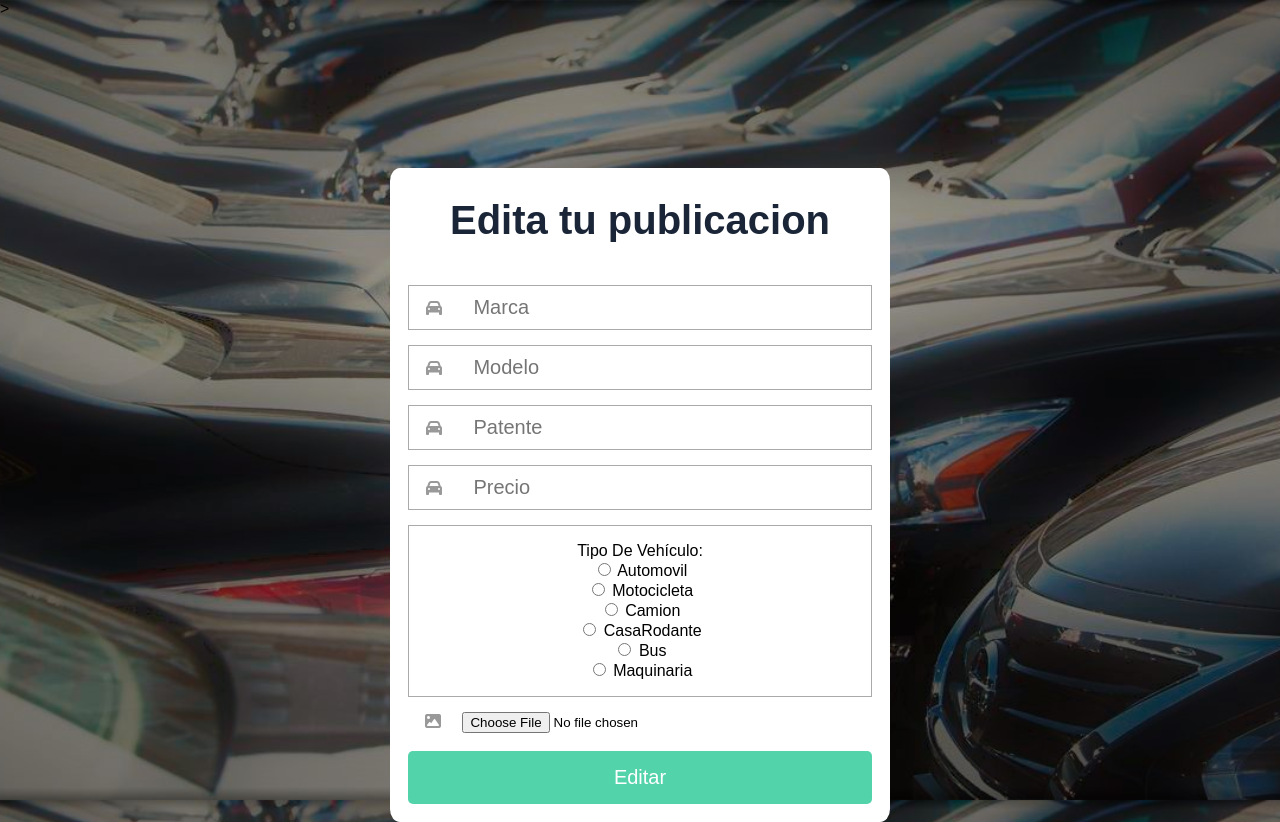
After one commit to b3divere/T1--seaccion-2---pagina-venta-de-autos, a PHP site: page /editar_pvehiculo.php?id=1 in a window 1280 px wide. The commit adds this page. Run offline with PHP 8.4, Linux system fonts and the light colour scheme; data that the repository does not hold is empty; some libraries are stand-ins or nearby versions.

Commit message:
Editar Publicación usuario

```diff
--- a/datosusuario.php
+++ b/datosusuario.php
@@ -156,7 +156,7 @@ if(!isset($_SESSION['usuario'])){
                                 </tr>
                             </tbody>
                          </table>
-						<h2>Vehiculos Publicados</h2>
+						<h1>Vehiculos Publicados</h1>
 
                         <table class="table"  >
                             <thead class="table-dark">
@@ -181,7 +181,7 @@ if(!isset($_SESSION['usuario'])){
                                     <th><?php echo $row['precio']?></th>
                                     <th><?php echo $row['imagenes']?></th>
                                     <th>
-                                        <a href="#"
+                                        <a href="editar_pvehiculo.php?id=<?php echo $row['id_vehiculo']?>"
                                         class="btn btn-warning">Editar</a>
                                     </th>
                                     <th>
--- /dev/null
+++ b/editar_pvehiculo.php
@@ -0,0 +1,78 @@
+<?php
+
+include("db.php");
+$con=conn();
+
+$id_vehiculo = $_GET['id'];
+
+$sql="SELECT * FROM vehiculos WHERE id_vehiculo = '$id_vehiculo'";
+
+$query=mysqli_query($con,$sql);
+
+$row=mysqli_fetch_array($query);
+?>
+
+<!DOCTYPE html>
+<html lang="es">
+<head>
+	<meta charset="UTF-8">
+	<title>Editar Publicacion</title>
+	<meta name="viewport" content="width=device-width, user-scalable=yes, initial-scale=1.0, maximum-scale=3.0, minimum-scale=1.0">
+    <script src="https://kit.fontawesome.com/f810ecf29a.js" crossorigin="anonymous"></script> >
+	<link rel="stylesheet" href="estilos.css">
+    <link rel="shortcut icon" type= "image/x-icon" href="images/favicon.ico">
+
+</head>
+<body>
+ <form action="editar_publicacion.php" method="POST" class="formulario">
+
+    <h1>Edita tu publicacion</h1>
+
+    <div class="contenedor">
+        <input type= "hidden" name="id_vehiculo" value="<?php echo $row['id_vehiculo']?> ">
+
+        <div class="input-contenedor">
+            <i class="fas fa-car icon"></i>
+            <input type="text" name="marca" placeholder="Marca" value= "<?php echo $row['marca']?>" Required >
+
+        </div>
+        <div class="input-contenedor">
+            <i class="fas fa-car icon"></i>
+            <input type="text" name="modelo" placeholder="Modelo" value= "<?php echo $row['modelo']?>" Required >
+
+        </div>
+
+        <div class="input-contenedor">
+            <i class="fas fa-car icon"></i>
+            <input type="text" name="patente" placeholder="Patente" value= "<?php echo $row['patente']?>" Required >
+
+        </div>
+
+        <div class="input-contenedor">
+            <i class="fas fa-car icon"></i>
+            <input type="text" name="precio" placeholder="Precio" value= "<?php echo $row['precio']?>" Required >
+
+        </div>
+        <div class="input-contenedor">
+        <p>
+            Tipo De Vehículo:<br>
+
+            <input type="radio" name="Vehiculo" value="Automovil" Required > Automovil <br>
+            <input type="radio" name="Vehiculo" value="Motocicleta"> Motocicleta <br>
+            <input type="radio" name="Vehiculo" value="Camion"> Camion <br>
+            <input type="radio" name="Vehiculo" value="CasaRodante"> CasaRodante <br>
+            <input type="radio" name="Vehiculo" value="Bus"> Bus <br>
+            <input type="radio" name="Vehiculo" value="Maquinaria"> Maquinaria <br>
+
+        </div>
+        <div >
+            <i class="fas fa-image icon"></i>
+         <input type="file" name="img" Required>
+        </div>
+        <br>
+
+        <input type="submit" name="enviar" value="Editar" class="button" Required >
+    </div>
+    </form>
+</body>
+</html>
```
Also changed, not shown: Actualizar_datos.html (+6 -6 lines), editar_publicacion.php (added, +23 -0 lines).
